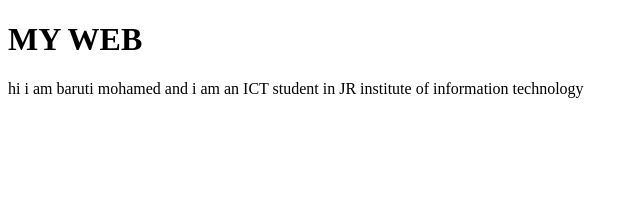
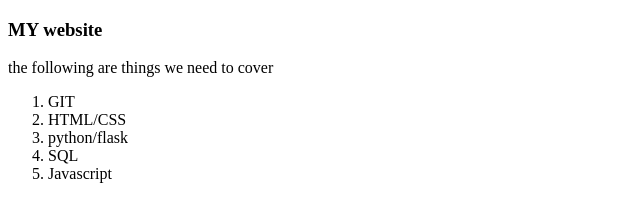
Before and after one commit to barout64/ict036, a plain HTML site: page index.html in a window 1280 px wide. Shown: the whole page, without its empty margins (0-640 px from the left). Drawn offline with Linux system fonts and the light colour scheme.

Commit message:
after creating a test1 branch

```diff
--- a/index.html
+++ b/index.html
@@ -1,12 +1,20 @@
 <!DOCTYPE html>
 <html lang="en">
+    <head>
 <meta charset="utf-8">
-<head>
     <title>my website</title>
-    <h1>MY WEB </h1>
-    <p>hi i am baruti mohamed and i am an ICT student in JR institute of information technology</p>
 </head>
 <body>
-    <h3></h3>
+    <h3>MY website</h3>
+    <div>
+        <p>the following are things we need to cover</p>
+        <ol>
+            <li>GIT</li>
+            <li>HTML/CSS</li>
+            <li>python/flask</li>
+            <li>SQL</li>
+            <li>Javascript</li>
+        </ol>
+    </div>
 </body>
 </html>
```
